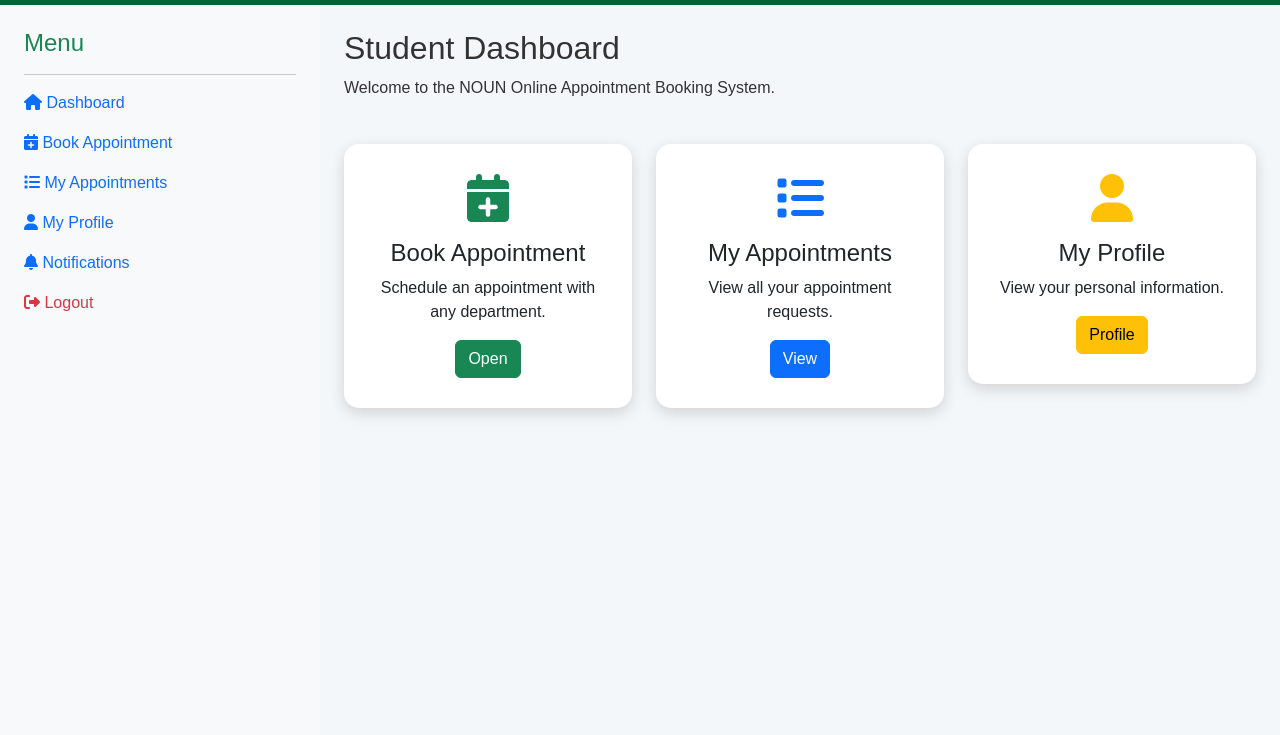
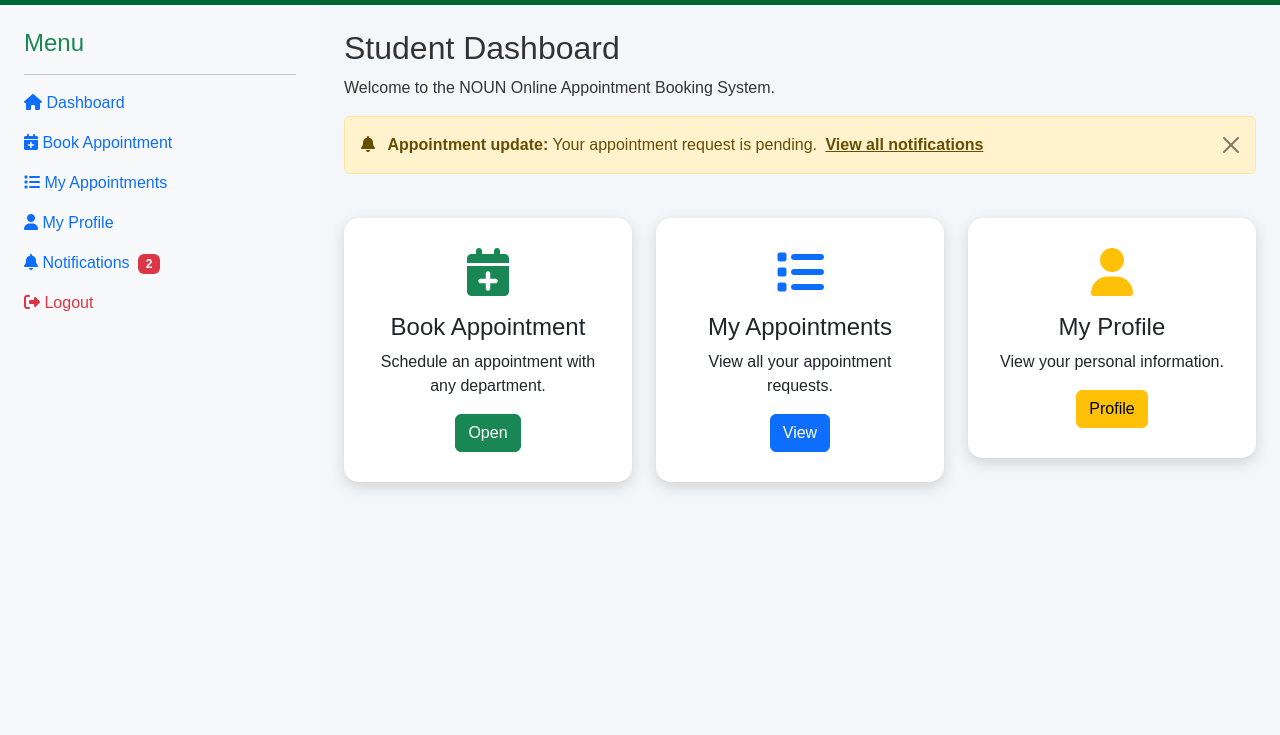
Before and after one commit to Abdulkola/nounappointmentbooking, a website: page student-dashboard.html in a window 1280 px wide. Shown: the part 65-800 px from the top of the page. Drawn offline with nearby package versions, Linux system fonts and the light colour scheme; sample sign-in values are in the browser's storage.

Commit message:
Add dashboard notifications and fix login session

```diff
--- a/assets/js/script.js
+++ b/assets/js/script.js
@@ -12,15 +12,7 @@ document.addEventListener('DOMContentLoaded', function () {
 			var password = (document.getElementById('password') || {}).value || '';
 
 			try {
-				// Local/front-end-only auth fallback (useful when no backend is available)
-				if (username === 'admin' && password === 'admin123') {
-					// Persist a simple session in sessionStorage and redirect
-					sessionStorage.setItem('loggedInUser', username);
-					window.location.href = '/student-dashboard.html';
-					return;
-				}
-
-				// If not the local admin account, attempt backend login (if available)
+				// Authenticate with the server so protected pages receive a session cookie.
 				var res = await fetch('/api/login', {
 					method: 'POST',
 					headers: { 'Content-Type': 'application/json' },
@@ -31,6 +23,7 @@ document.addEventListener('DOMContentLoaded', function () {
 				console.log('POST /api/login sent', { username });
 
 				if (res.ok) {
+					sessionStorage.setItem('loggedInUser', username);
 					window.location.href = '/student-dashboard.html';
 					return;
 				}
@@ -42,7 +35,12 @@ document.addEventListener('DOMContentLoaded', function () {
 				}
 			} catch (err) {
 				if (errorEl) {
-					// If backend isn't reachable, show generic message (local admin still works)
+					// Keep the frontend fallback available for static-only hosting.
+					if (username === 'admin' && password === 'admin123') {
+						sessionStorage.setItem('loggedInUser', username);
+						window.location.href = '/student-dashboard.html';
+						return;
+					}
 					errorEl.textContent = 'Network error. Please try again.';
 					errorEl.classList.remove('d-none');
 				}
--- a/student-dashboard.html
+++ b/student-dashboard.html
@@ -71,6 +71,7 @@ Welcome, Student
 
 <a href="notifications.html" class="d-block mb-3 text-decoration-none">
 <i class="fas fa-bell"></i> Notifications
+<span id="notificationBadge" class="badge bg-danger ms-1">0</span>
 </a>
 
 <a href="#" id="logoutLink" class="d-block text-danger text-decoration-none">
@@ -86,6 +87,14 @@ Welcome, Student
 <h2>Student Dashboard</h2>
 
 <p>Welcome to the NOUN Online Appointment Booking System.</p>
+
+<div id="dashboardNotification" class="alert alert-warning alert-dismissible fade show d-none" role="alert">
+<i class="fas fa-bell me-2"></i>
+<strong>Appointment update:</strong>
+<span id="notificationMessage"></span>
+<a href="notifications.html" class="alert-link ms-1">View all notifications</a>
+<button type="button" class="btn-close" data-bs-dismiss="alert" aria-label="Close"></button>
+</div>
 
 <div class="row mt-4">
 
@@ -178,6 +187,24 @@ Profile
 <script src="assets/js/script.js"></script>
 
 <script>
+	(function () {
+		var notifications = [
+			'Your appointment request is pending.',
+			'Finance approved your appointment for 2026-09-05.'
+		];
+		var alert = document.getElementById('dashboardNotification');
+		var message = document.getElementById('notificationMessage');
+		var badge = document.getElementById('notificationBadge');
+
+		if (alert && message && notifications.length) {
+			message.textContent = notifications[0];
+			alert.classList.remove('d-none');
+		}
+		if (badge) badge.textContent = notifications.length;
+	})();
+</script>
+
+<script>
 	(async function () {
 		try {
 			// First, check client-side sessionStorage (works without backend)
```
